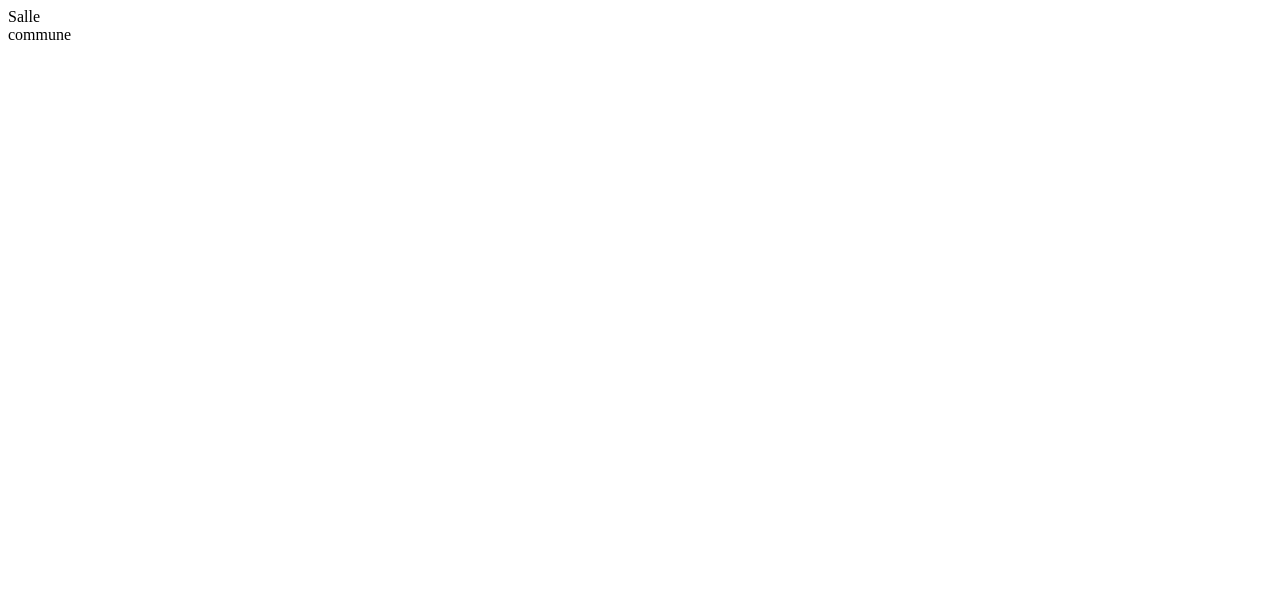
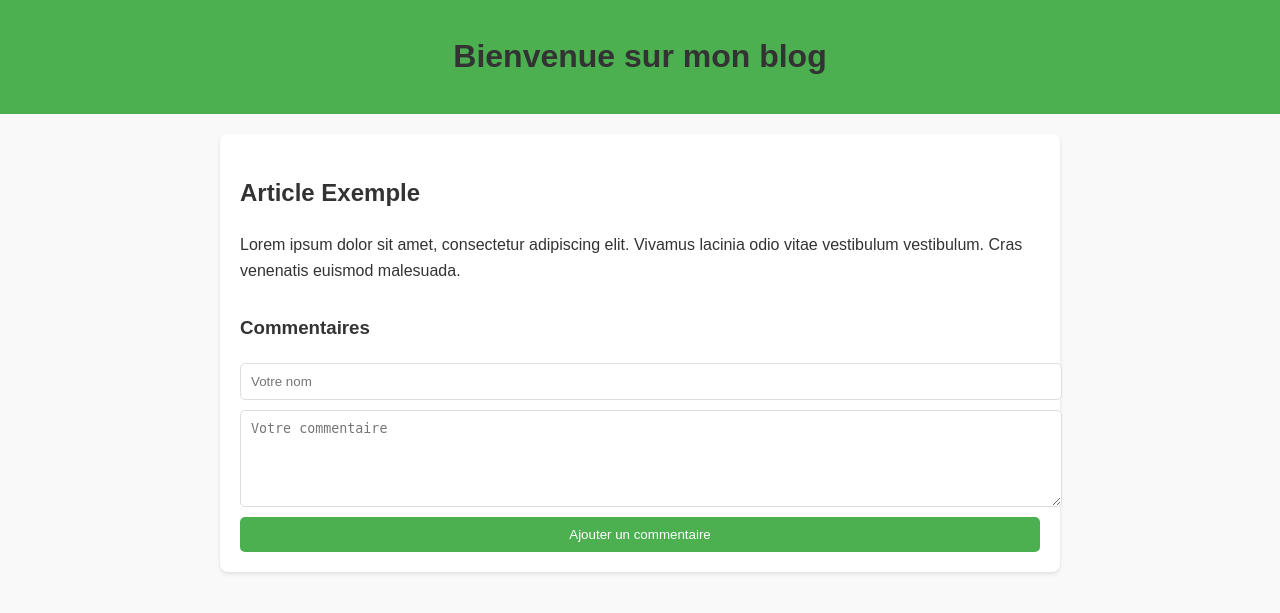
Before and after one commit to luvumbu/ndenga, a PHP site: page /ndenga/test.php in a window 1280 px wide. Before the commit the part shown is almost empty. Shown: the top 613 px of the page. Run offline with PHP 8.4, Linux system fonts and the light colour scheme.

Commit message:
apparence ok

```diff
--- a/test.php
+++ b/test.php
@@ -1,16 +1,133 @@
 <!DOCTYPE html>
 <html lang="fr">
 <head>
-  <meta charset="UTF-8">
-  <meta name="viewport" content="width=device-width, initial-scale=1.0">
-  <title>Hexagone</title>
-  <style>
-
-  </style>
+    <meta charset="UTF-8">
+    <meta name="viewport" content="width=device-width, initial-scale=1.0">
+    <title>Blog avec Section Commentaires</title>
+    <style>
+        body {
+            font-family: Arial, sans-serif;
+            line-height: 1.6;
+            margin: 0;
+            padding: 0;
+            background-color: #f9f9f9;
+            color: #333;
+        }
+        header {
+            background: #4CAF50;
+            color: white;
+            padding: 10px 0;
+            text-align: center;
+        }
+        main {
+            max-width: 800px;
+            margin: 20px auto;
+            padding: 20px;
+            background: white;
+            border-radius: 8px;
+            box-shadow: 0 2px 4px rgba(0, 0, 0, 0.1);
+        }
+        h1, h2 {
+            color: #333;
+        }
+        .comment-section {
+            margin-top: 30px;
+        }
+        .comment-form {
+            display: flex;
+            flex-direction: column;
+            gap: 10px;
+            margin-top: 20px;
+        }
+        .comment-form input, .comment-form textarea {
+            width: 100%;
+            padding: 10px;
+            border: 1px solid #ddd;
+            border-radius: 5px;
+        }
+        .comment-form button {
+            padding: 10px 20px;
+            border: none;
+            background-color: #4CAF50;
+            color: white;
+            border-radius: 5px;
+            cursor: pointer;
+            transition: background-color 0.3s;
+        }
+        .comment-form button:hover {
+            background-color: #45a049;
+        }
+        .comments {
+            margin-top: 20px;
+        }
+        .comment {
+            padding: 10px;
+            border-bottom: 1px solid #ddd;
+        }
+        .comment h4 {
+            margin: 0;
+            color: #4CAF50;
+        }
+        .comment p {
+            margin: 5px 0 0;
+        }
+    </style>
 </head>
 <body>
-  <div class="hexagon">
-    Salle <br> commune
-  </div>
+    <header>
+        <h1>Bienvenue sur mon blog</h1>
+    </header>
+    <main>
+        <article>
+            <h2>Article Exemple</h2>
+            <p>
+                Lorem ipsum dolor sit amet, consectetur adipiscing elit.
+                Vivamus lacinia odio vitae vestibulum vestibulum.
+                Cras venenatis euismod malesuada.
+            </p>
+        </article>
+
+        <section class="comment-section">
+            <h3>Commentaires</h3>
+            <div class="comments" id="comments">
+                <!-- Les commentaires s'afficheront ici -->
+            </div>
+            <form class="comment-form" id="commentForm">
+                <input type="text" id="name" placeholder="Votre nom" required>
+                <textarea id="message" rows="5" placeholder="Votre commentaire" required></textarea>
+                <button type="submit">Ajouter un commentaire</button>
+            </form>
+        </section>
+    </main>
+
+    <script>
+        const commentForm = document.getElementById('commentForm');
+        const commentsDiv = document.getElementById('comments');
+
+        commentForm.addEventListener('submit', function(event) {
+            event.preventDefault();
+
+            const name = document.getElementById('name').value.trim();
+            const message = document.getElementById('message').value.trim();
+
+            if (name && message) {
+                // Créer un nouvel élément de commentaire
+                const comment = document.createElement('div');
+                comment.classList.add('comment');
+                comment.innerHTML = `
+                    <h4>${name}</h4>
+                    <p>${message}</p>
+                `;
+
+                // Ajouter le commentaire à la liste des commentaires
+                commentsDiv.appendChild(comment);
+
+                // Réinitialiser le formulaire
+                commentForm.reset();
+            } else {
+                alert('Veuillez remplir tous les champs.');
+            }
+        });
+    </script>
 </body>
 </html>
```
Also changed, not shown: projet_1_data.php (+8 -1 lines).
